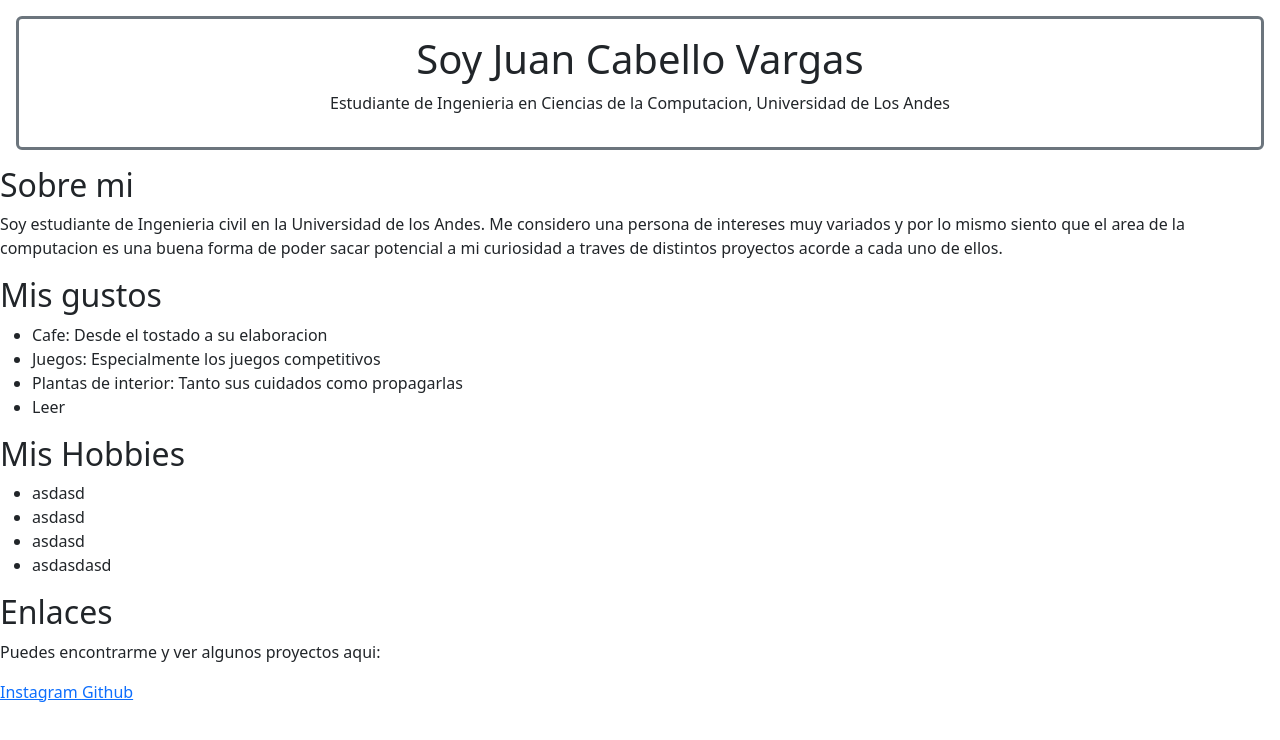
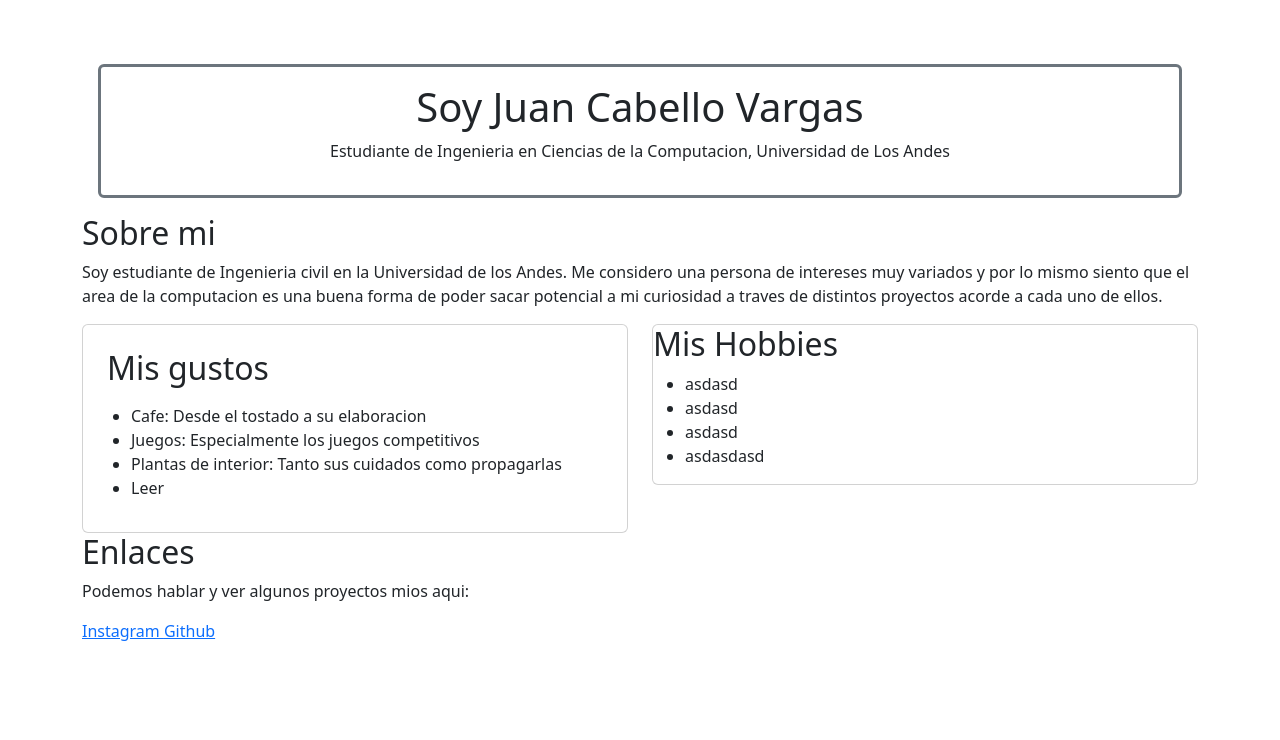
Before and after one commit to JuanCabelloVargas/JuanCabelloVargas.github.io, a plain HTML site: page index.html in a window 1280 px wide. Drawn offline with nearby package versions, Linux system fonts and the light colour scheme.

Commit message:
feat: added bootstrap styles

```diff
--- a/index.html
+++ b/index.html
@@ -1,28 +1,37 @@
 <!DOCTYPE html>
 <html lang="en">
+
 <head>
   <meta charset="UTF-8">
   <meta name="viewport" content="width=device-width, initial-scale=1.0">
-  <title>Document</title>
+  <title>Juan Cabello</title>
   <link href="https://cdn.jsdelivr.net/npm/bootstrap@5.3.7/dist/css/bootstrap.min.css" rel="stylesheet">
 
 </head>
+
 <body>
+  <main class="container py-4 py-md-5">
     <header class="m-3 p-3 bs-light border border-3 border-secondary rounded">
       <h1 class="text-center">Soy Juan Cabello Vargas</h1>
-      <p class="text-center text-bold">Estudiante de Ingenieria en Ciencias de la Computacion, Universidad de Los Andes</h3>
+      <p class="text-center text-bold">Estudiante de Ingenieria en Ciencias de la Computacion, Universidad de Los Andes
+        </h3>
     </header>
 
     <section>
       <h2>Sobre mi</h2>
       <p>
-        Soy estudiante de Ingenieria civil en la Universidad de los Andes. Me considero una persona de intereses muy variados y por lo mismo siento que el area de la computacion es una buena forma de poder sacar potencial a mi curiosidad a traves de distintos proyectos acorde a cada uno de ellos.
+        Soy estudiante de Ingenieria civil en la Universidad de los Andes. Me considero una persona de intereses muy
+        variados y por lo mismo siento que el area de la computacion es una buena forma de poder sacar potencial a mi
+        curiosidad a traves de distintos proyectos acorde a cada uno de ellos.
       </p>
     </section>
 
     <section>
-      <div>
-        <h2>Mis gustos</h2>
+      <div class="row">
+        <div class="col-sm-6">
+          <div class="card">
+            <div class="card-body">
+              <h2 class="card-title p-2">Mis gustos</h2>
               <ul>
                 <li>Cafe: Desde el tostado a su elaboracion</li>
                 <li>Juegos: Especialmente los juegos competitivos</li>
@@ -30,9 +39,11 @@
                 <li>Leer</li>
               </ul>
             </div>
-
-      <div>
-        <h2>Mis Hobbies</h2>
+          </div>
+        </div>
+        <div class="col-sm-6">
+          <div class="card">
+            <h2 class="card-title">Mis Hobbies</h2>
             <ul>
               <li>asdasd</li>
               <li>asdasd</li>
@@ -40,11 +51,14 @@
               <li>asdasdasd</li>
             </ul>
           </div>
+        </div>
+
+      </div>
     </section>
     <section>
       <div>
         <h2>Enlaces</h2>
-        <p>Puedes encontrarme y ver algunos proyectos aqui:</p>
+        <p>Podemos hablar y ver algunos proyectos mios aqui:</p>
         <div>
           <a href="https://instagram.com/juancho.jpg">
             Instagram
@@ -55,5 +69,7 @@
         </div>
       </div>
     </section>
+  </main>
 </body>
+
 </html>
```
Lines whose indentation alone changed are shown as unchanged.
